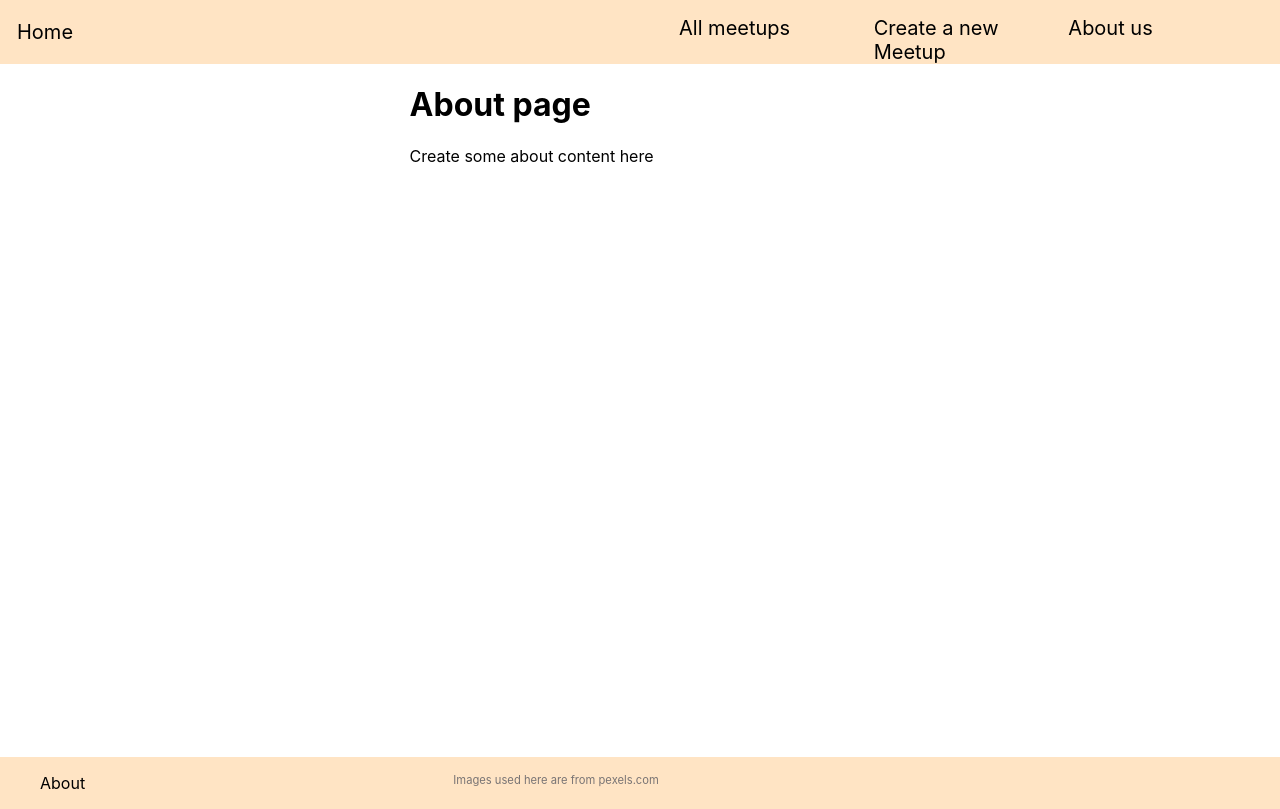
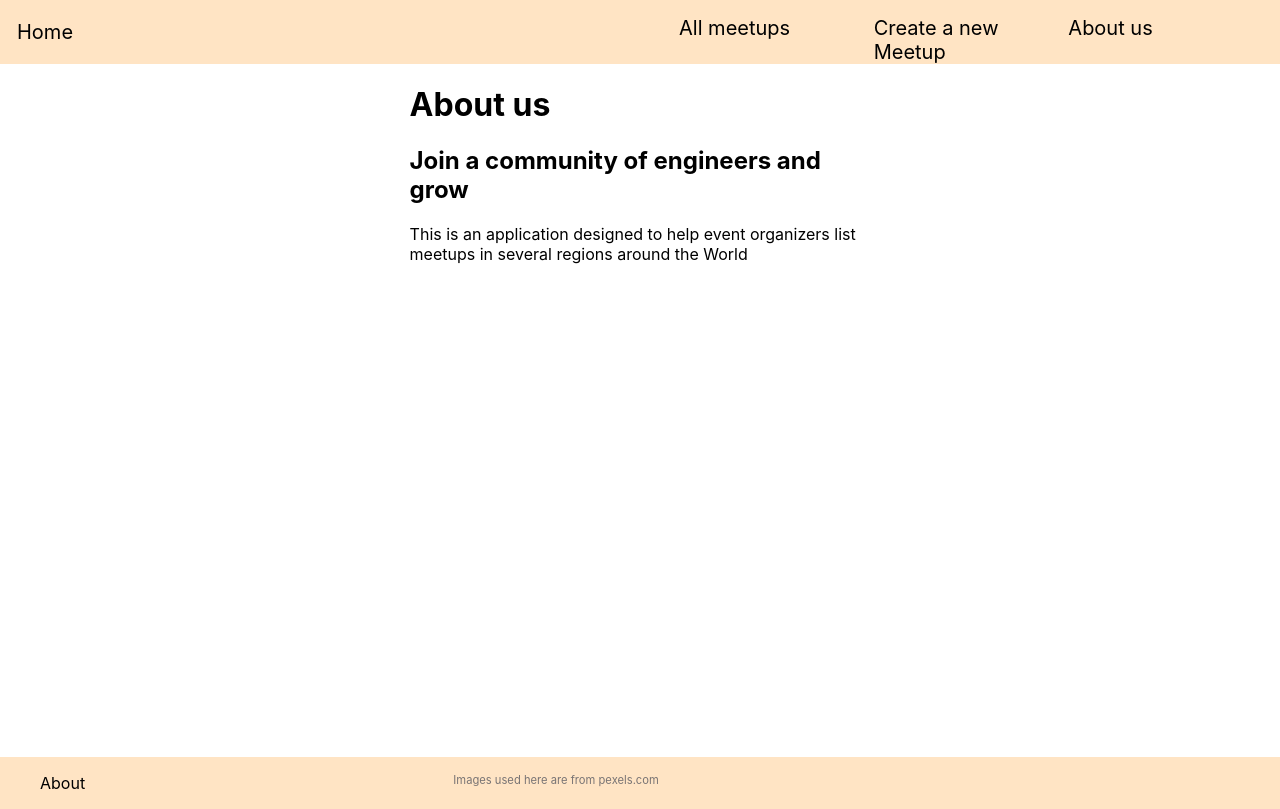
Before and after one commit to muriukialex/sample-meetup-app, a Next.js app: page /about-us in a window 1280 px wide. Built offline with nearby package versions, Linux system fonts and the light colour scheme.

Commit message:
content for the /about page

```diff
--- a/pages/about-us/index.js
+++ b/pages/about-us/index.js
@@ -3,7 +3,8 @@ import styles from '../../styles/main.module.css'
 const AboutUsPage = () => {
 	return (
 		<div className={styles.main}>
-			<h1>About page</h1> <p>Create some about content here</p>
+			<h1>About us</h1> <h2>Join a community of engineers and grow</h2>
+			<p>This is an application designed to help event organizers list meetups in several regions around the World</p>
 		</div>
 	)
 }
```
